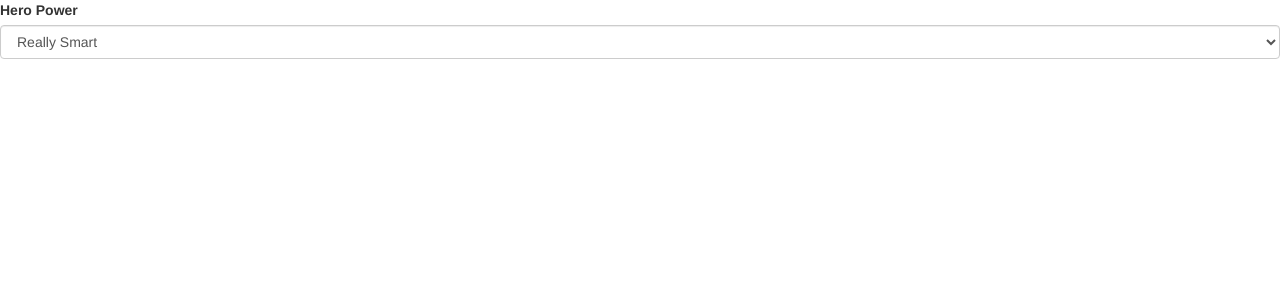
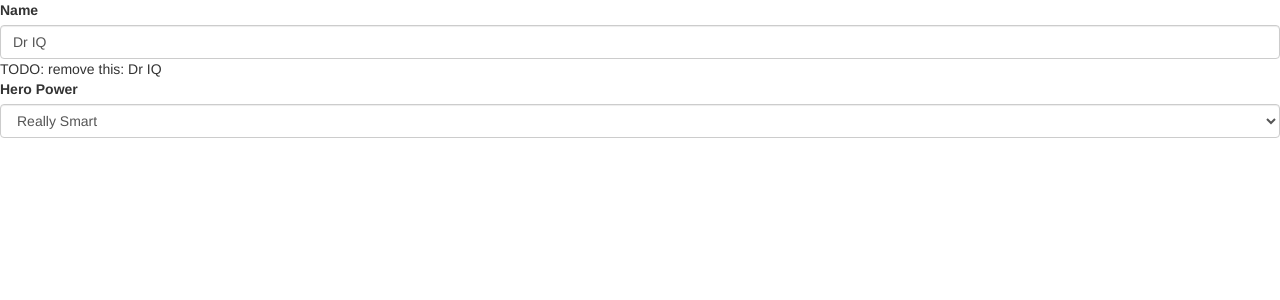
Before and after one commit to gabocze/angular-tutorial-template-driven-form, an Angular app: page / in a window 1280 px wide. Shown: the top 300 px of the page. Built offline with nearby package versions, Linux system fonts and the light colour scheme.

Commit message:
Input for "Name" property.

```diff
--- a/src/app/hero-form/hero-form.component.html
+++ b/src/app/hero-form/hero-form.component.html
@@ -1,3 +1,8 @@
+<label for="name">Name</label>
+<input type="text" class="form-control" id="name"
+       required
+       [(ngModel)]="model.name" name="name">
+TODO: remove this: {{model.name}}
 <div class="form-group">
   <label for="power">Hero Power</label>
   <select class="form-control" id="power" required>
```
